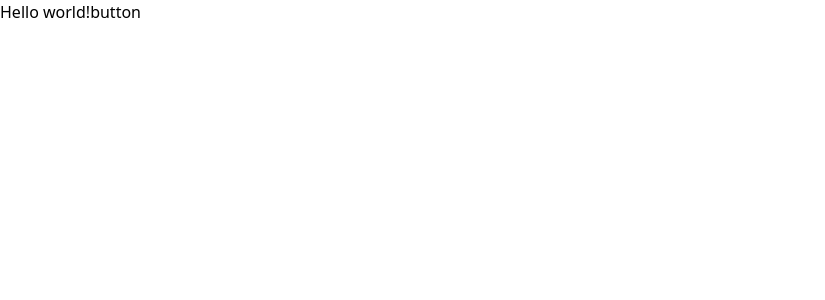
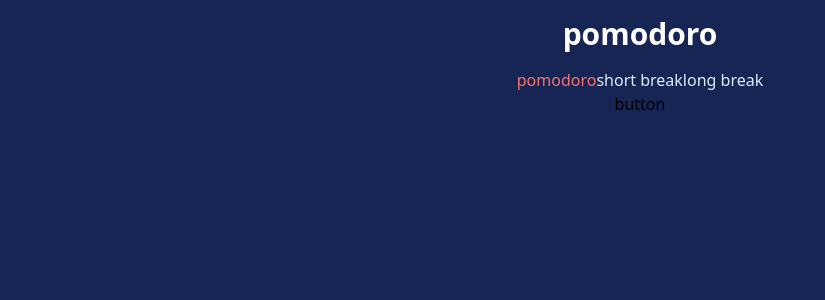
Before and after one commit to adam-belahouane/pomdoro-app, a Next.js app: page / in a window 1280 px wide. Shown: the top 300 px of the page, without its empty margins (0-825 px from the left). Built offline with nearby package versions, Linux system fonts and the light colour scheme.

Commit message:
added title, added timerSelector component, added styles to main page

```diff
--- a/components/SettingsModal.jsx
+++ b/components/SettingsModal.jsx
@@ -1,6 +1,7 @@
 
 
 const SettingModal = () => {
+
     return <div>Setting Modal</div>
 }
 
--- /dev/null
+++ b/components/TimerSelector.jsx
@@ -0,0 +1,12 @@
+const Timerselector = ({timer, setTimer}) => {
+
+    return(
+        <div>
+            <button className={timer ==="pomodoro"?"text-red-400":"text-blue-100"} onClick={() => setTimer("pomodoro")}>pomodoro</button>
+            <button className={timer ==="sBreak"?"text-red-400":"text-blue-100"} onClick={() => setTimer("sBreak")}>short break</button>
+            <button className={timer ==="lBreak"?"text-red-400":"text-blue-100"} onClick={() => setTimer("lBreak")}>long break</button>
+        </div>
+    )
+}
+
+export default Timerselector
--- a/pages/index.js
+++ b/pages/index.js
@@ -1,21 +1,20 @@
-import SettingModal from "../components/SettingsModal"
-import {useState} from "react"
+import SettingModal from "../components/SettingsModal";
+import Timerselector from "../components/TimerSelector";
+import { useState } from "react";
+
+function HomePage() {
+  const [isOpen, setIsOpen] = useState(false);
+  const [timer, setTimer] = useState("pomodoro")
 
 
-function HomePage() {
-  const [isOpen, setIsOpen] = useState(false)
+  return(
+  <div className="flex flex-col items-center w-screen h-screen bg-blue-950">
+    <h1 className="text-white font-bold text-3xl m-4">pomodoro</h1>
+    <Timerselector timer={timer} setTimer={setTimer} />
 
-
-
-  return <> <div></div>
-  <div>
-  Hello world!
-
-  <button onClick={() => setIsOpen(true)}>button</button>
-  {isOpen?<SettingModal />:<></>}
-
-</div>
-</>
+    <button onClick={() => setIsOpen(true)}>button</button>
+    {isOpen ? <SettingModal /> : <></>}
+  </div>)
 }
 
-export default HomePage
+export default HomePage;
```
